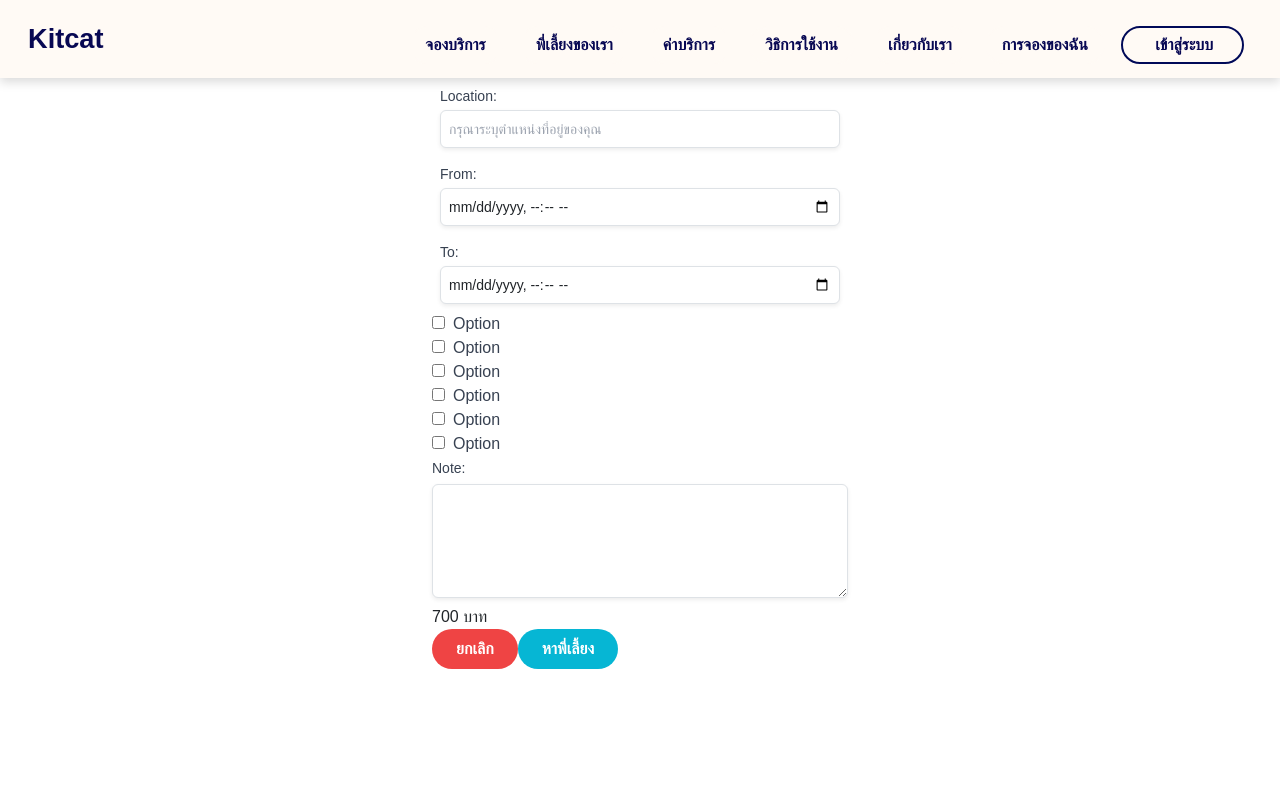
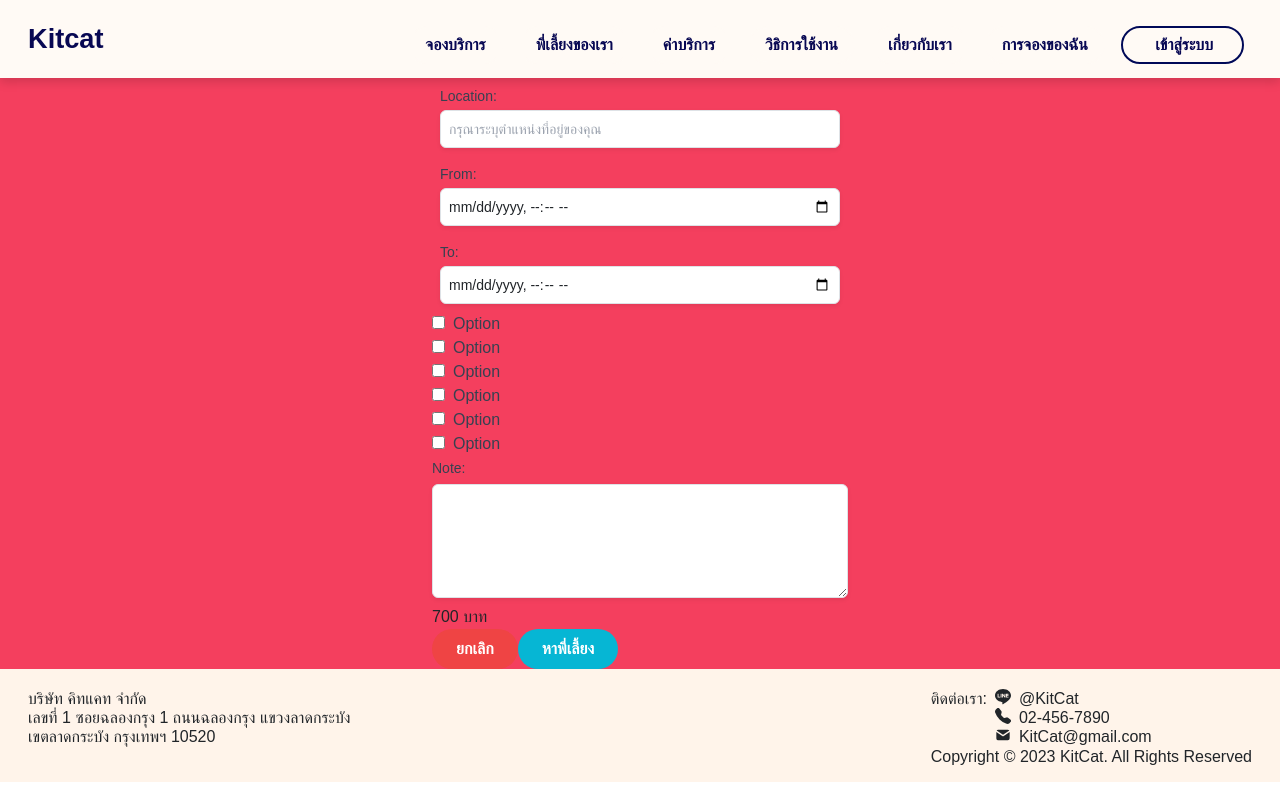
Before and after one commit to thanatat64/kmitl-kitcat, a Next.js app: page /booking in a window 1280 px wide. Built offline with nearby package versions, Linux system fonts and the light colour scheme; a web font is replaced by a local one.

Commit message:
edit footer and add footer in layout

```diff
--- a/components/cardCatSitter/CardCatSitter.tsx
+++ b/components/cardCatSitter/CardCatSitter.tsx
@@ -1,5 +1,6 @@
 import React from 'react'
 import Link from "next/link";
+
 
 const CardCatSitter = () => {
   return (
--- a/components/pages/home/Home.tsx
+++ b/components/pages/home/Home.tsx
@@ -1,7 +1,6 @@
 import BannerTop from "./banners/BannerTop";
 import BannerBottom from "./banners/BannerBottom";
 import Card from "./cards/Card";
-import Footer from "./footer/Footer"
 import Accordion from "./accordions/Accordion";
 
 const Home = () => {
@@ -11,7 +10,6 @@ const Home = () => {
             <Card />
             <Accordion />
             <BannerBottom />
-            <Footer />
         </div>
      );
 }
--- a/components/pages/home/footer/Footer.css
+++ /dev/null
@@ -1,3 +0,0 @@
-.app{
-    background-color: var(--cream);
-}
--- a/components/pages/home/footer/Footer.tsx
+++ b/components/pages/home/footer/Footer.tsx
@@ -3,13 +3,12 @@
 import { BsLine } from "react-icons/bs"
 import { BsFillTelephoneFill } from "react-icons/bs"
 import { TbMailFilled } from "react-icons/tb"
-import "./Footer.css"
 
 const Footer = () => {
     return (
-        <div className="app">
+        <div className="bg-[#FFF4EA]">
             <div className="container flex-shrink-0">
-                <div className="d-flex p-3">
+                <div className="flex p-3">
                     <div className=" w-50 mt-1">
                         <div>
                             <h5>บริษัท คิทแคท จำกัด</h5>
@@ -21,10 +20,10 @@ const Footer = () => {
                         <div>
                             <div className="d-flex">
                                 <h5>ติดต่อเรา:</h5>
-                                <div className="ms-2">
-                                    <h5><BsLine /> @KitCat</h5>
-                                    <h5><BsFillTelephoneFill /> 02-456-7890</h5>
-                                    <h5><TbMailFilled /> KitCat@gmail.com</h5>
+                                <div className="ml-2">
+                                    <h5 className="flex"><BsLine className="mr-2" /> @KitCat</h5>
+                                    <h5 className="flex"><BsFillTelephoneFill className="mr-2" /> 02-456-7890</h5>
+                                    <h5 className="flex"><TbMailFilled className="mr-2" /> KitCat@gmail.com</h5>
                                 </div>
                             </div>
                             <h5>Copyright © 2023 KitCat. All Rights Reserved</h5>
--- a/src/app/booking/page.tsx
+++ b/src/app/booking/page.tsx
@@ -22,7 +22,7 @@ const DateTimeInput: React.FC = () => {
   };
 
   return (
-    <div className="flex justify-center">
+    <div className="flex justify-center bg-rose-500">
       <div>
 
         <div className='p-2'>
--- a/src/app/layout.tsx
+++ b/src/app/layout.tsx
@@ -7,6 +7,7 @@ import type { Metadata } from "next"
 import NavigationBar from '@/components/navigation/NavigationBar';
 
 import { IBM_Plex_Sans_Thai } from 'next/font/google'
+import Footer from '@/components/pages/home/footer/Footer';
 const ibmplexsansthai = IBM_Plex_Sans_Thai({
     subsets: ['thai'],
     weight: ['100', '200', '300', '400', '500', '600', '700'],
@@ -28,6 +29,7 @@ export default function RootLayout({ children }: {
             <body className={`${ibmplexsansthai.className} d-flex flex-column vh-100`}>
                 <NavigationBar/>
                 <main>{children}</main>
+                <Footer />
             </body>
         </html>
     )
```
Also changed, not shown: src/app/mybooking/page.tsx (line endings or trailing spaces).
